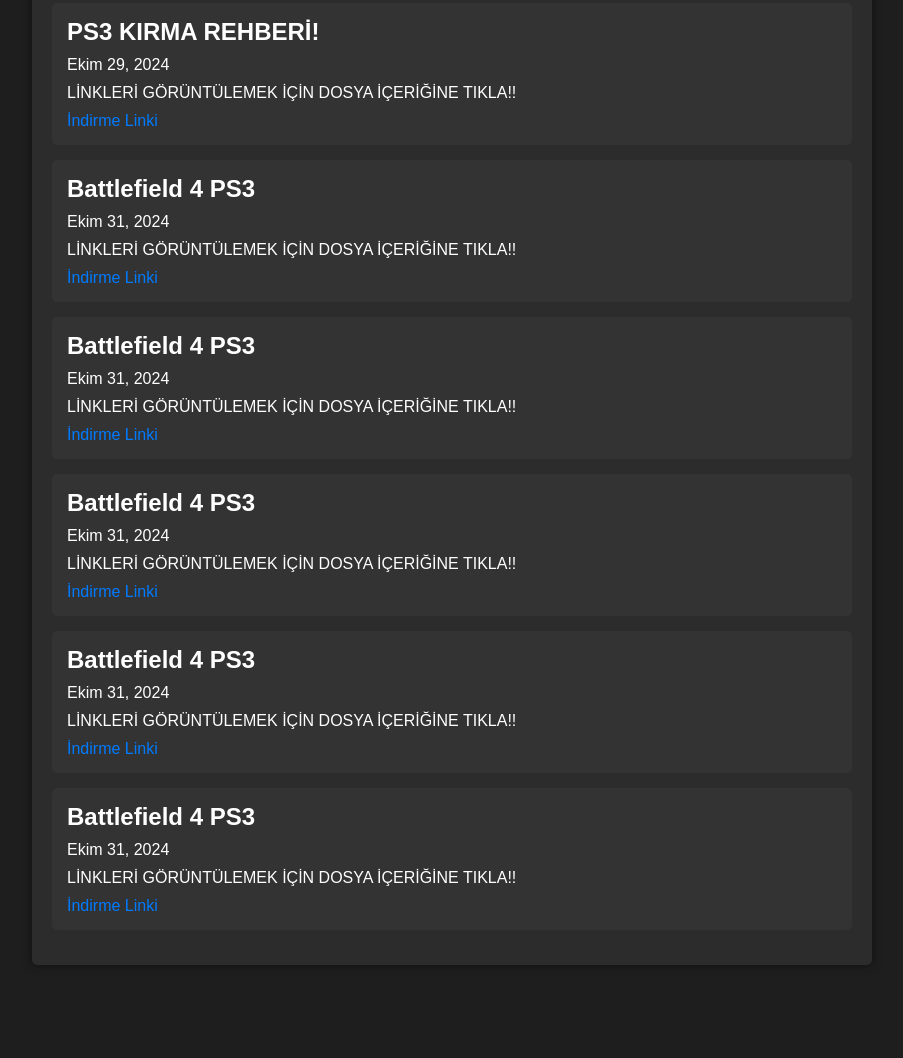
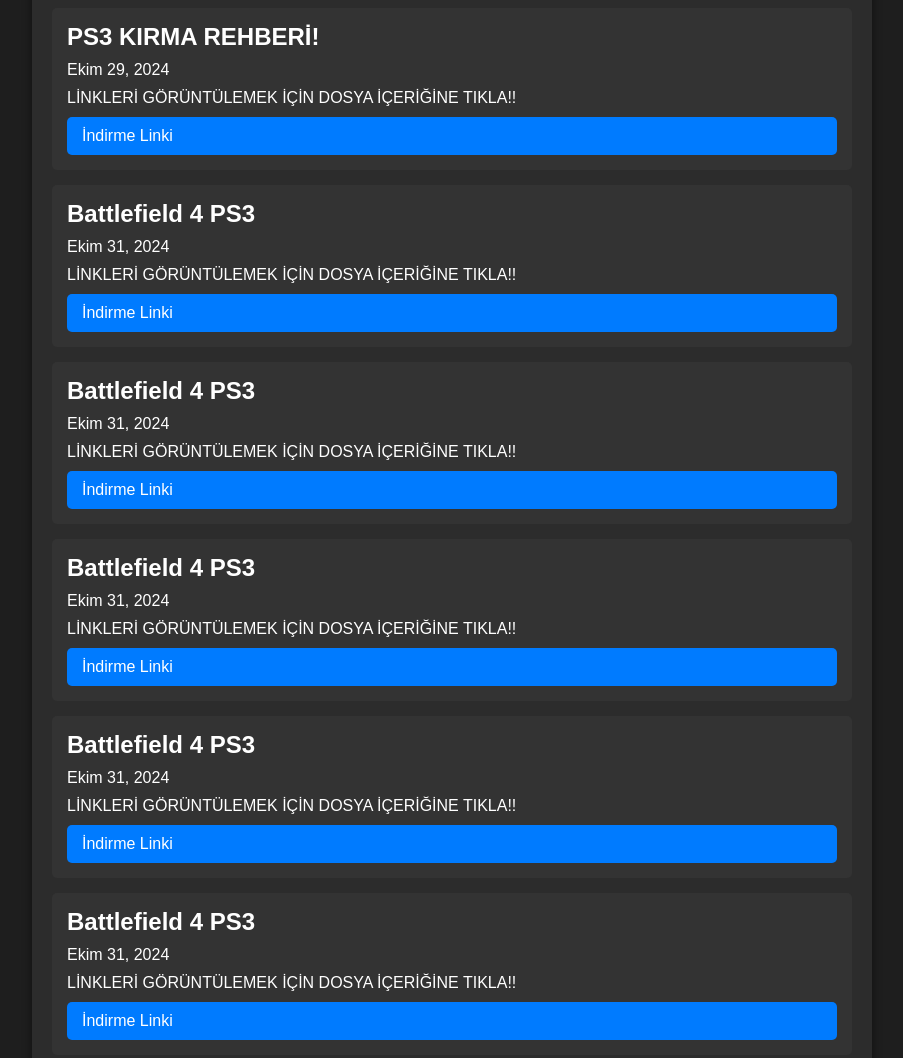
Before and after one commit to mathreus1/fiveps3, a plain HTML site: page index.html in a window 1280 px wide. Shown: the part 232-1290 px from the top of the page, without its empty margins (188-1091 px from the left). Before the commit the page ends 1217 px from the top, so only its background shows below. Drawn offline with Linux system fonts and the light colour scheme.

Commit message:
Update index.html

```diff
--- a/index.html
+++ b/index.html
@@ -17,6 +17,7 @@
             color: white;
             text-align: center;
             padding: 20px;
+            border-bottom: 5px solid #0056b3;
         }
         main {
             max-width: 800px;
@@ -32,6 +33,10 @@
             background: #333;
             border-radius: 5px;
             position: relative;
+            transition: transform 0.3s;
+        }
+        .game:hover {
+            transform: translateY(-5px);
         }
         .game h2 {
             margin: 0;
@@ -42,10 +47,15 @@
         .download-link {
             display: block;
             margin-top: 10px;
-            color: #007BFF;
+            padding: 10px 15px;
+            background: #007BFF;
+            color: white;
             text-decoration: none;
+            border-radius: 5px;
+            transition: background 0.3s;
         }
         .download-link:hover {
+            background: #0056b3;
             text-decoration: underline;
         }
     </style>
@@ -78,30 +88,29 @@
         <h2>Battlefield 4 PS3</h2>
         <p>Ekim 31, 2024</p>
         <p>LİNKLERİ GÖRÜNTÜLEMEK İÇİN DOSYA İÇERİĞİNE TIKLA!!</p>
-        <a href="indirme_linki_2" class="download-link">İndirme Linki</a>
+        <a href="indirme_linki_3" class="download-link">İndirme Linki</a>
     </div>
 
     <div class="game">
         <h2>Battlefield 4 PS3</h2>
         <p>Ekim 31, 2024</p>
         <p>LİNKLERİ GÖRÜNTÜLEMEK İÇİN DOSYA İÇERİĞİNE TIKLA!!</p>
-        <a href="indirme_linki_2" class="download-link">İndirme Linki</a>
+        <a href="indirme_linki_4" class="download-link">İndirme Linki</a>
     </div>
 
     <div class="game">
         <h2>Battlefield 4 PS3</h2>
         <p>Ekim 31, 2024</p>
         <p>LİNKLERİ GÖRÜNTÜLEMEK İÇİN DOSYA İÇERİĞİNE TIKLA!!</p>
-        <a href="indirme_linki_2" class="download-link">İndirme Linki</a>
+        <a href="indirme_linki_5" class="download-link">İndirme Linki</a>
     </div>
 
     <div class="game">
         <h2>Battlefield 4 PS3</h2>
         <p>Ekim 31, 2024</p>
         <p>LİNKLERİ GÖRÜNTÜLEMEK İÇİN DOSYA İÇERİĞİNE TIKLA!!</p>
-        <a href="indirme_linki_2" class="download-link">İndirme Linki</a>
+        <a href="indirme_linki_6" class="download-link">İndirme Linki</a>
     </div>
-
 
     <!-- Diğer oyunlar burada eklenebilir -->
 </main>
```
Lines whose indentation alone changed are shown as unchanged.
